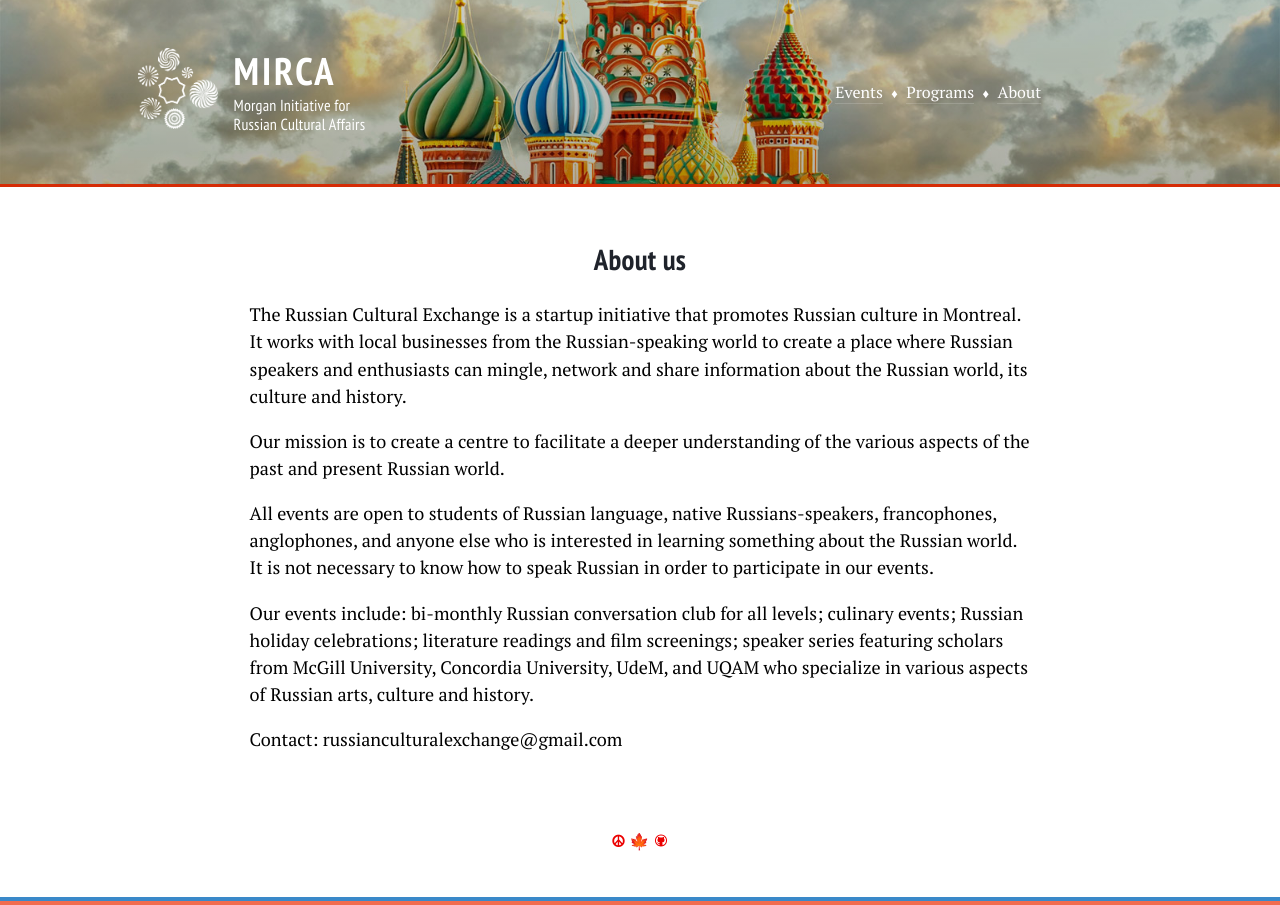
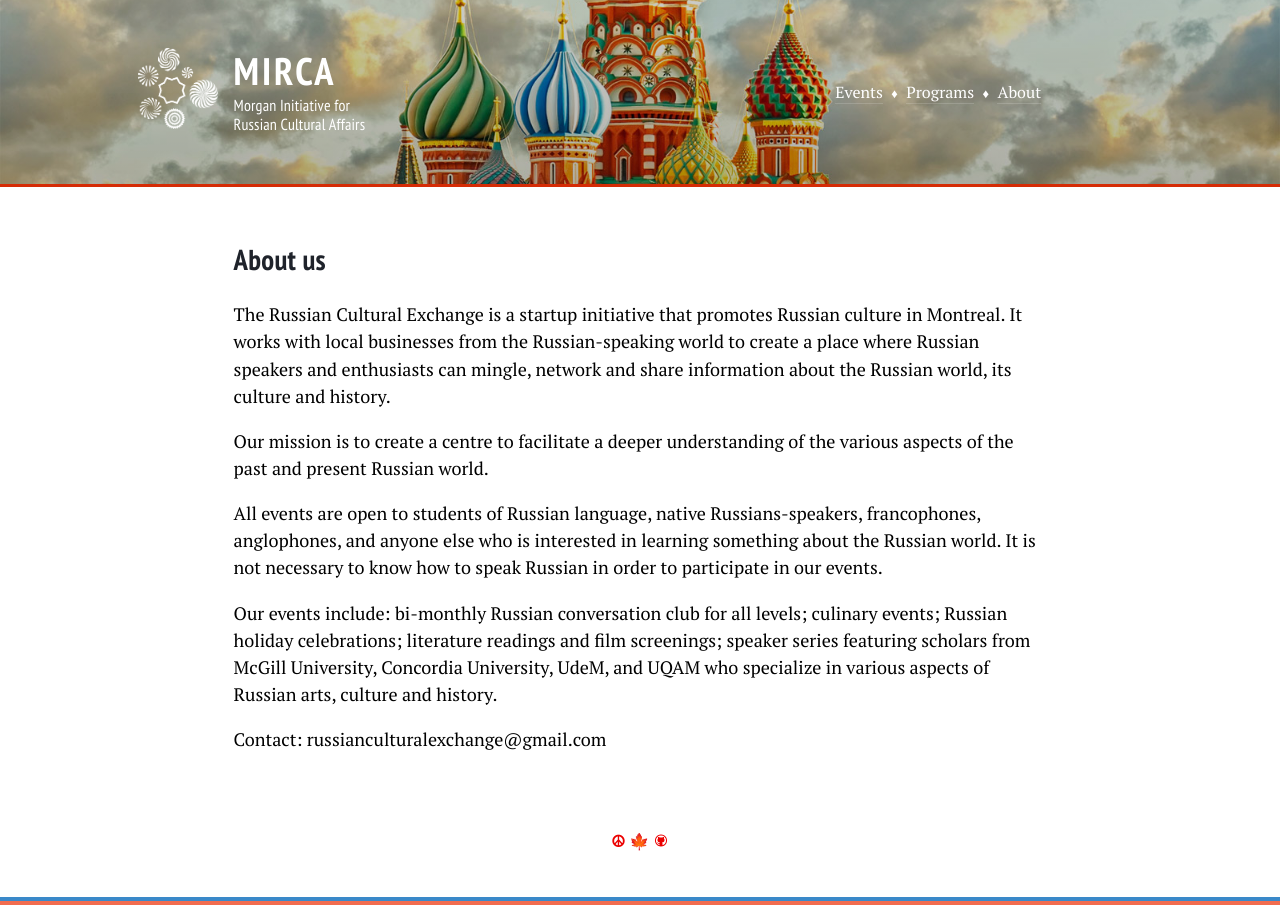
Before and after one commit to dy/mircamtl.github.io, a Jekyll site: the page built from about.html, in a window 1280 px wide. Built offline with Jekyll 4.4.1, drawn with Linux system fonts in a browser that asks for light colours.

Commit message:
Fix about us paddings

```diff
--- a/css/index.css
+++ b/css/index.css
@@ -570,13 +570,6 @@ hr {
 }
 
 
-.about-us-title {
-	text-align: center;
-}
-.about-us-content {
-	padding: 0rem 1rem;
-}
-
 
 /** A bit custom styles */
 .form {
```
